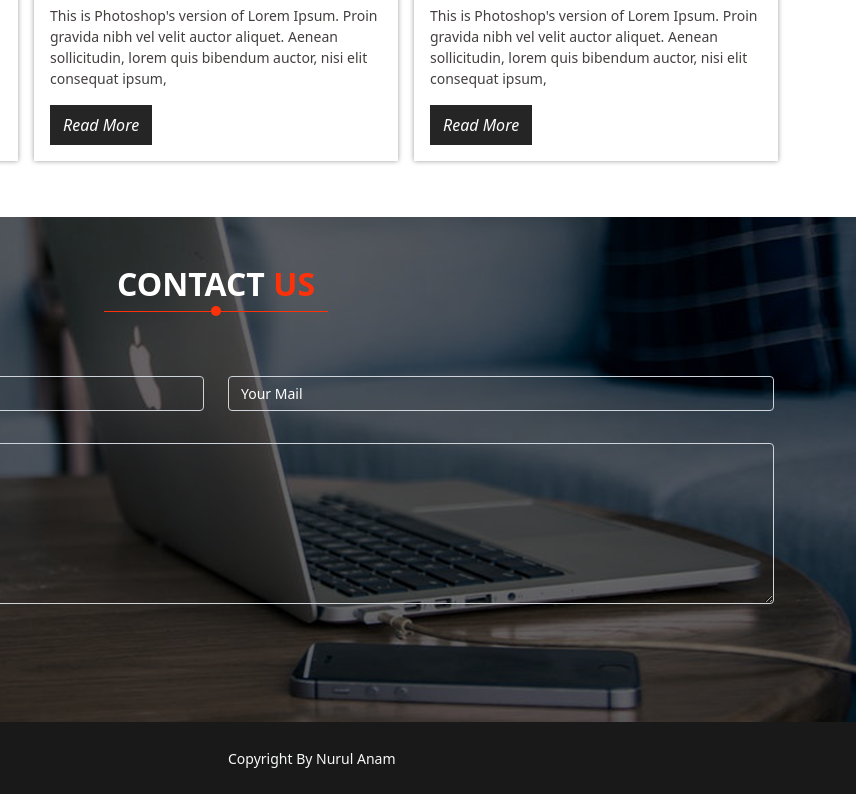
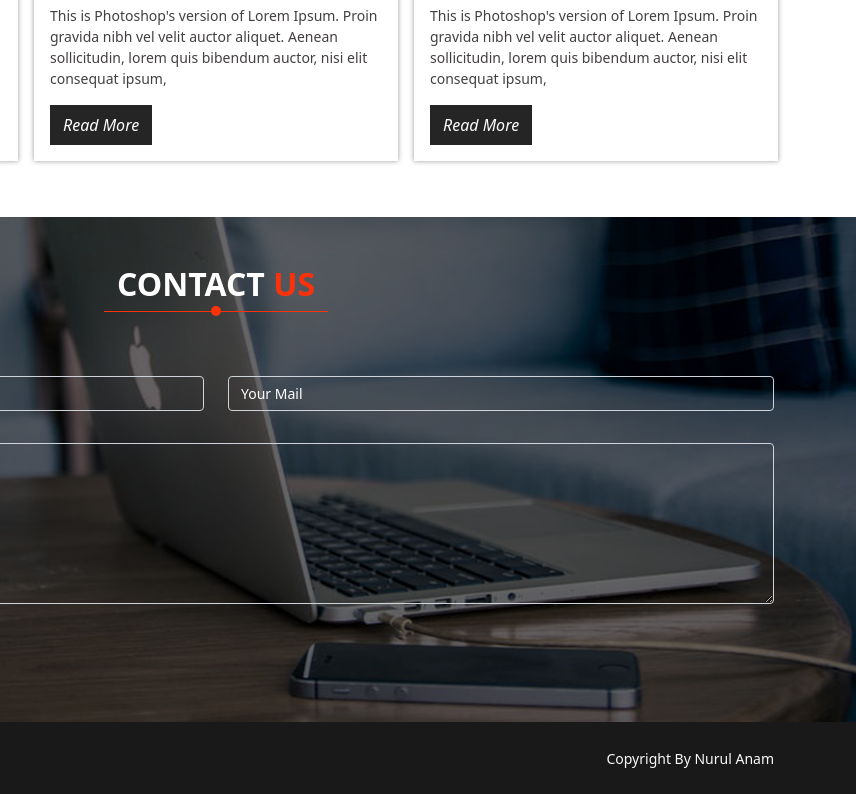
Before and after one commit to nurulanam/nandine-psd-to-bootstrap, a plain HTML site: page index.html in a window 1280 px wide. Shown: the part 4775-5569 px from the top of the page, 424-1280 px from the left. Drawn offline with Linux system fonts and the light colour scheme.

Commit message:
footer updated

```diff
--- a/index.html
+++ b/index.html
@@ -608,7 +608,7 @@
                         </li>
                     </ul>
                 </div>
-                <div class="col-sm-6 d-flex justify-content-center justify-content-sm-start align text-end text-light">
+                <div class="col-sm-6 d-flex justify-content-center justify-content-sm-end align text-end text-light">
                     <h6>Copyright By Nurul Anam</h6>
                 </div>
             </div>
```
